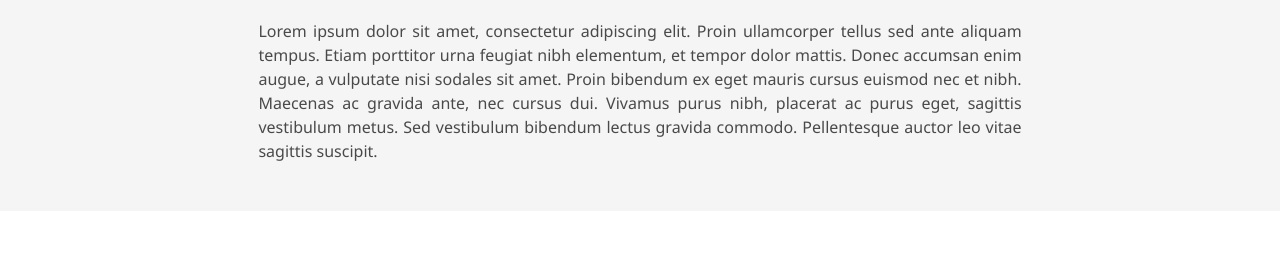
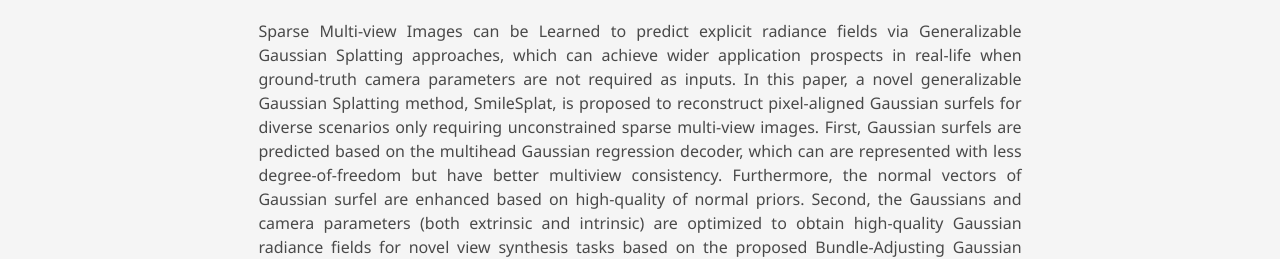
Before and after one commit to Yixin-F/smilesplat.github.io, a plain HTML site: page index.html in a window 1280 px wide. Shown: the part 488-747 px from the top of the page. Drawn offline with nearby package versions, Linux system fonts and the light colour scheme; some icons are missing; a web font is replaced by a local one.

Commit message:
Update index.html

```diff
--- a/index.html
+++ b/index.html
@@ -122,7 +122,9 @@
         <h2 class="title is-3">Abstract</h2>
         <div class="content has-text-justified">
           <p>
-            Lorem ipsum dolor sit amet, consectetur adipiscing elit. Proin ullamcorper tellus sed ante aliquam tempus. Etiam porttitor urna feugiat nibh elementum, et tempor dolor mattis. Donec accumsan enim augue, a vulputate nisi sodales sit amet. Proin bibendum ex eget mauris cursus euismod nec et nibh. Maecenas ac gravida ante, nec cursus dui. Vivamus purus nibh, placerat ac purus eget, sagittis vestibulum metus. Sed vestibulum bibendum lectus gravida commodo. Pellentesque auctor leo vitae sagittis suscipit.
+            Sparse Multi-view Images can be Learned to predict explicit radiance fields via Generalizable Gaussian Splatting approaches, which can achieve wider application prospects in real-life when ground-truth camera parameters are not required as inputs.
+
+In this paper, a novel generalizable Gaussian Splatting method, SmileSplat, is proposed to reconstruct pixel-aligned Gaussian surfels for diverse scenarios only requiring unconstrained sparse multi-view images. First, Gaussian surfels are predicted based on the multihead Gaussian regression decoder, which can are represented with less degree-of-freedom but have better multiview consistency. Furthermore, the normal vectors of Gaussian surfel are enhanced based on high-quality of normal priors. Second, the Gaussians and camera parameters (both extrinsic and intrinsic) are optimized to obtain high-quality Gaussian radiance fields for novel view synthesis tasks based on the proposed Bundle-Adjusting Gaussian Splatting module. Extensive experiments on novel view rendering and depth map prediction tasks are conducted on public datasets, demonstrating that the proposed method achieves state-of-the-art performance in various 3D vision tasks.
           </p>
         </div>
       </div>
```
